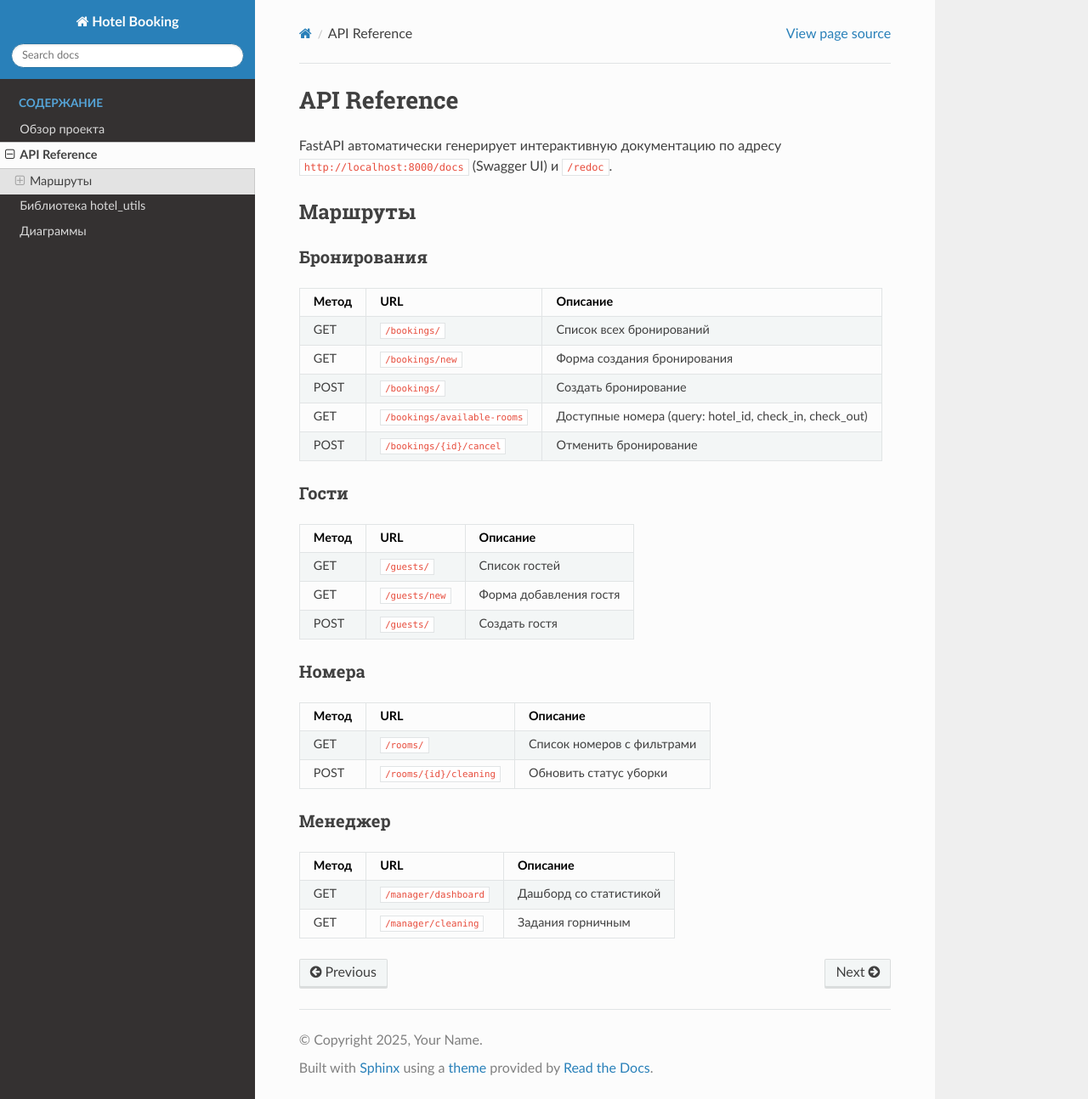
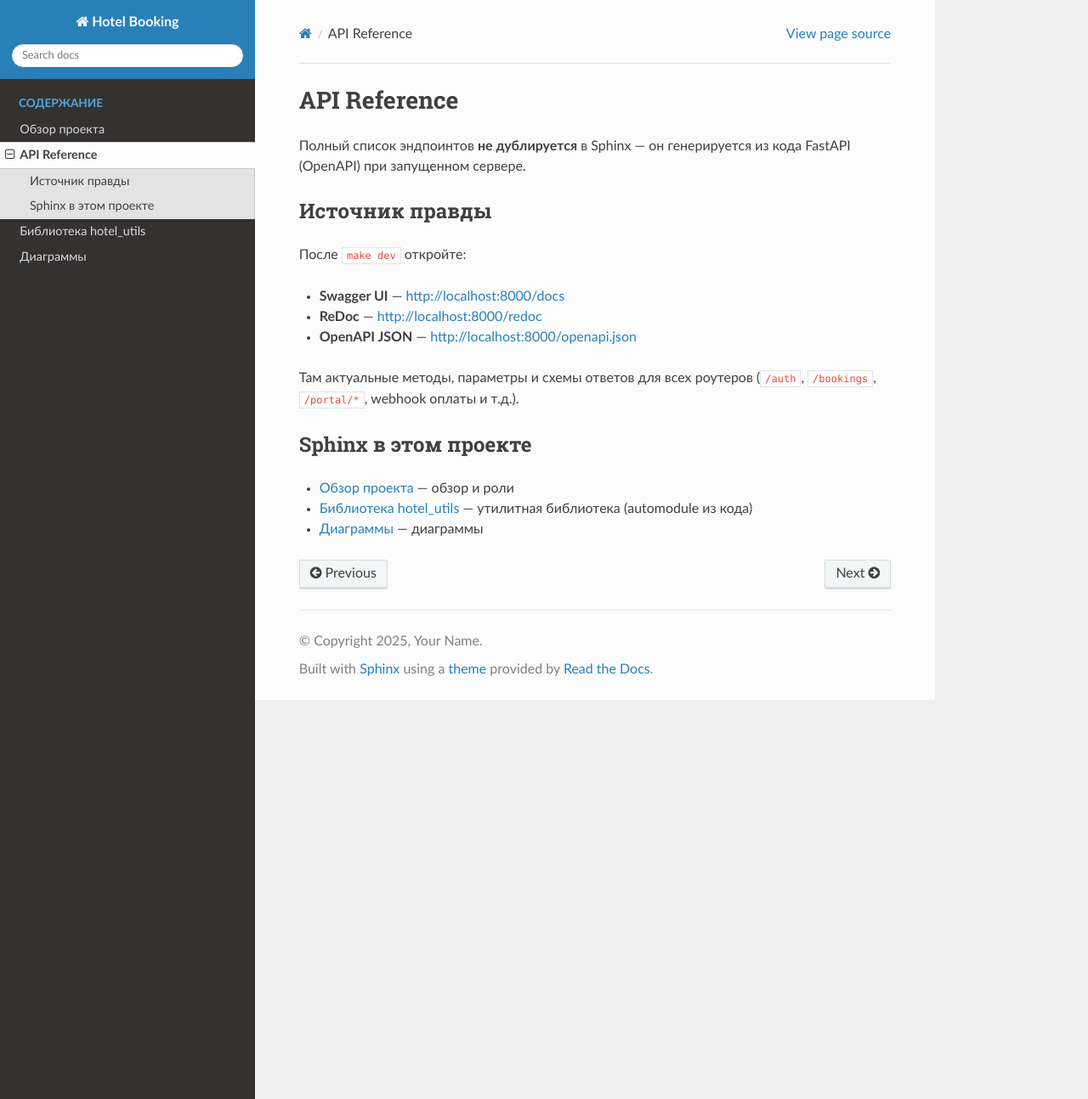
Before and after one commit to nailed1/db-fastapi-project-2026-fbki, a Sphinx documentation site: the page built from docs/api.rst, in a window 1280 px wide and 1294 px high. Shown: the whole window at 85% size. Built offline with Sphinx 7.4.7 and the Read the Docs theme 3.1.0, drawn with Linux system fonts in a browser that asks for light colours.

Commit message:
docs: point API reference to Swagger instead of stale tables

```diff
--- a/docs/api.rst
+++ b/docs/api.rst
@@ -1,84 +1,24 @@
 API Reference
 =============
 
-FastAPI автоматически генерирует интерактивную документацию по адресу
-``http://localhost:8000/docs`` (Swagger UI) и ``/redoc``.
+Полный список эндпоинтов **не дублируется** в Sphinx — он генерируется из кода
+FastAPI (OpenAPI) при запущенном сервере.
 
-Маршруты
---------
+Источник правды
+---------------
 
-Бронирования
-~~~~~~~~~~~~
+После ``make dev`` откройте:
 
-.. list-table::
-   :header-rows: 1
+* **Swagger UI** — http://localhost:8000/docs
+* **ReDoc** — http://localhost:8000/redoc
+* **OpenAPI JSON** — http://localhost:8000/openapi.json
 
-   * - Метод
-     - URL
-     - Описание
-   * - GET
-     - ``/bookings/``
-     - Список всех бронирований
-   * - GET
-     - ``/bookings/new``
-     - Форма создания бронирования
-   * - POST
-     - ``/bookings/``
-     - Создать бронирование
-   * - GET
-     - ``/bookings/available-rooms``
-     - Доступные номера (query: hotel_id, check_in, check_out)
-   * - POST
-     - ``/bookings/{id}/cancel``
-     - Отменить бронирование
+Там актуальные методы, параметры и схемы ответов для всех роутеров
+(``/auth``, ``/bookings``, ``/portal/*``, webhook оплаты и т.д.).
 
-Гости
-~~~~~
+Sphinx в этом проекте
+---------------------
 
-.. list-table::
-   :header-rows: 1
-
-   * - Метод
-     - URL
-     - Описание
-   * - GET
-     - ``/guests/``
-     - Список гостей
-   * - GET
-     - ``/guests/new``
-     - Форма добавления гостя
-   * - POST
-     - ``/guests/``
-     - Создать гостя
-
-Номера
-~~~~~~
-
-.. list-table::
-   :header-rows: 1
-
-   * - Метод
-     - URL
-     - Описание
-   * - GET
-     - ``/rooms/``
-     - Список номеров с фильтрами
-   * - POST
-     - ``/rooms/{id}/cleaning``
-     - Обновить статус уборки
-
-Менеджер
-~~~~~~~~
-
-.. list-table::
-   :header-rows: 1
-
-   * - Метод
-     - URL
-     - Описание
-   * - GET
-     - ``/manager/dashboard``
-     - Дашборд со статистикой
-   * - GET
-     - ``/manager/cleaning``
-     - Задания горничным
+* :doc:`overview` — обзор и роли
+* :doc:`hotel_utils` — утилитная библиотека (automodule из кода)
+* :doc:`diagrams` — диаграммы
```
Also changed, not shown: README.md (+9 -0 lines).
